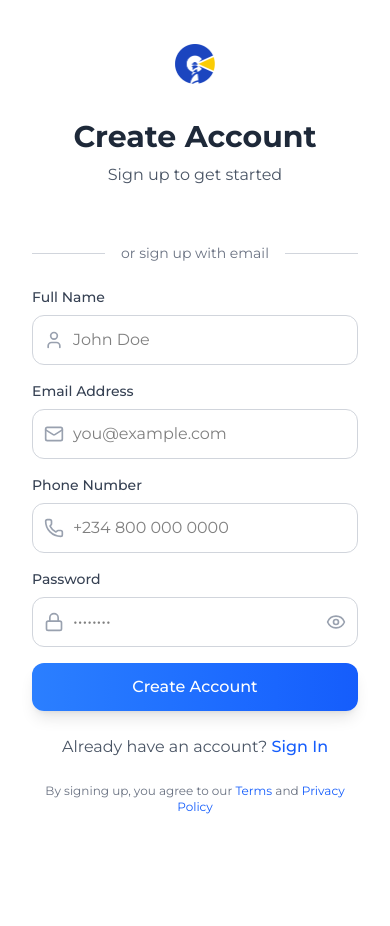
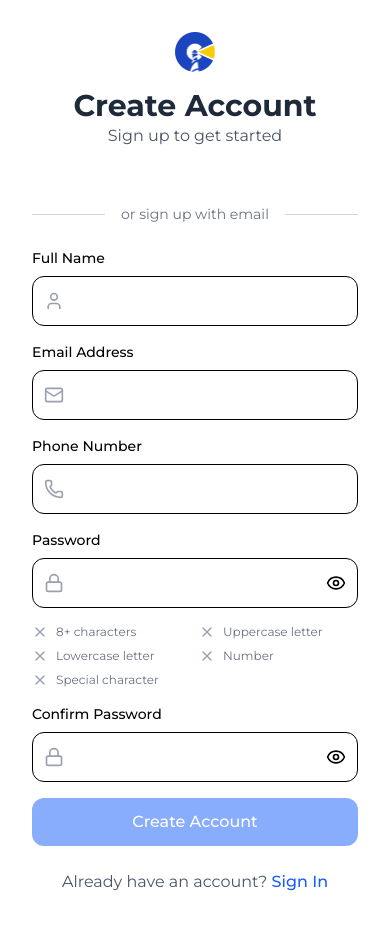
Before and after one commit to tosxin-456/craddule_3.0, a React (Vite) app: page /signup in a window 390 px wide. Before the commit the page ends 847 px from the top, so only its background shows below. Built offline with nearby package versions, Linux system fonts and the light colour scheme.

Commit message:
worked on the user

```diff
--- a/src/components/CacComplianceForm.jsx
+++ b/src/components/CacComplianceForm.jsx
@@ -885,7 +885,7 @@ export function CacComplianceForm() {
                           <Input
                             label="Name of Director & Tel. No."
                             name="directorNameAndTel"
-                            placeholder="e.g., John Doe - 08012345678"
+                            placeholder="e.g., Mary Ann - 08012345678"
                             required
                             value={formData.directorNameAndTel}
                             onChange={handleChange}
--- a/src/components/DocumentSelection.jsx
+++ b/src/components/DocumentSelection.jsx
@@ -93,7 +93,7 @@ export function DocumentSelectionModal() {
       {showModal && (
         <div className="bg-white rounded-2xl shadow-lg max-w-2xl w-full p-6">
           <h3 className="text-lg font-semibold mb-2">
-            Select Documents to Fill
+            Choose what you want us to work on
           </h3>
 
           <p className="text-gray-600 mb-4">
@@ -108,7 +108,7 @@ export function DocumentSelectionModal() {
           </p>
 
           <div className="flex flex-col space-y-3">
-            {["CAC", "FIRS", "SCUML"].map((doc) => (
+            {["CAC", "TIN", "SCUML"].map((doc) => (
               <label key={doc} className="flex items-center space-x-2">
                 <input
                   type="checkbox"
--- a/src/pages/Dashboard/index.jsx
+++ b/src/pages/Dashboard/index.jsx
@@ -108,7 +108,7 @@ export default function DashboardHome() {
             <Rocket className="w-8 h-8" />
             <h1 className="text-3xl font-bold">Founder Dashboard</h1>
           </div>
-          <p className="text-blue-100 text-lg max-w-2xl">
+          <p className="text-blue-100 text-lg">
             Your journey from compliance to funding readiness, simplified and
             tracked.
           </p>
@@ -161,7 +161,7 @@ export default function DashboardHome() {
                 <div className="p-3 bg-white/20 rounded-xl backdrop-blur-sm">
                   <AlertCircle className="w-6 h-6 text-white" />
                 </div>
-                <div className="flex-1">
+                {/* <div className="flex-1">
                   <h3 className="text-xl font-semibold text-white mb-2">
                     Next Required Action
                   </h3>
@@ -173,7 +173,7 @@ export default function DashboardHome() {
                     Upload Document
                     <ArrowRight className="w-4 h-4 group-hover:translate-x-1 transition-transform" />
                   </button>
-                </div>
+                </div> */}
               </div>
             </div>
           </section>
--- a/src/pages/login/index.jsx
+++ b/src/pages/login/index.jsx
@@ -283,8 +283,8 @@ export default function LoginPage() {
             </p>
             <div className="flex justify-center gap-4">
               <div className="bg-white/20 backdrop-blur-sm rounded-lg p-4 text-center">
-                <div className="text-3xl font-bold">500K+</div>
-                <div className="text-sm opacity-90">Active Users</div>
+                <div className="text-3xl font-bold">25K+</div>
+                <div className="text-sm opacity-90">Businesses Opened</div>
               </div>
               <div className="bg-white/20 backdrop-blur-sm rounded-lg p-4 text-center">
                 <div className="text-3xl font-bold">4.9★</div>
--- a/src/pages/otp/index.jsx
+++ b/src/pages/otp/index.jsx
@@ -3,7 +3,7 @@ import { useNavigate, useLocation } from "react-router-dom";
 import { ShieldCheck, Loader2, RefreshCcw } from "lucide-react";
 import { API_BASE_URL } from "../../config/apiConfig";
 
-const OTP_DURATION = 7 * 60; // 7 minutes in seconds
+const OTP_DURATION = 15 * 60; // 7 minutes in seconds
 
 export default function VerifyOtp() {
   const navigate = useNavigate();
--- a/src/pages/signup/index.jsx
+++ b/src/pages/signup/index.jsx
@@ -1,29 +1,33 @@
-import React, { useState } from "react";
-import { Mail, Lock, User, Phone, Eye, EyeOff } from "lucide-react";
+import React, { useEffect, useMemo, useState } from "react";
+import { Mail, Lock, User, Phone, Eye, EyeOff, Check, X } from "lucide-react";
 import { useNavigate } from "react-router-dom";
 import logo from "../../assets/logo.png";
 import { API_BASE_URL } from "../../config/apiConfig";
-import { useEffect } from "react";
 
 export default function SignUpPage() {
+  const navigate = useNavigate();
+
   const [formData, setFormData] = useState({
     name: "",
     email: "",
     phone: "",
-    password: ""
+    password: "",
+    confirmPassword: ""
   });
+
   const [showPassword, setShowPassword] = useState(false);
-  const navigate = useNavigate(); // initialize navigate
   const [loading, setLoading] = useState(false);
   const [error, setError] = useState("");
 
+  /* -------------------- handlers -------------------- */
   const handleChange = (e) => {
-    setFormData({
-      ...formData,
+    setFormData((prev) => ({
+      ...prev,
       [e.target.name]: e.target.value
-    });
+    }));
   };
 
+  /* -------------------- google auth -------------------- */
   useEffect(() => {
     /* global google */
     if (!window.google) return;
@@ -51,23 +55,15 @@ export default function SignUpPage() {
 
       const res = await fetch(`${API_BASE_URL}/users/google`, {
         method: "POST",
-        headers: {
-          "Content-Type": "application/json"
-        },
-        body: JSON.stringify({
-          idToken: response.credential
-        })
+        headers: { "Content-Type": "application/json" },
+        body: JSON.stringify({ idToken: response.credential })
       });
 
       const data = await res.json();
-
-      if (!res.ok) {
-        throw new Error(data.message || "Google login failed");
-      }
+      if (!res.ok) throw new Error(data.message || "Google login failed");
 
       localStorage.setItem("token", data.token);
       localStorage.setItem("user", JSON.stringify(data.user));
-
       navigate("/onboarding");
     } catch (err) {
       setError(err.message);
@@ -76,17 +72,44 @@ export default function SignUpPage() {
     }
   };
 
+  /* -------------------- password rules -------------------- */
+  const passwordRules = useMemo(() => {
+    const password = formData.password;
+
+    return {
+      length: password.length >= 8,
+      uppercase: /[A-Z]/.test(password),
+      lowercase: /[a-z]/.test(password),
+      number: /\d/.test(password),
+      special: /[^A-Za-z0-9]/.test(password)
+    };
+  }, [formData.password]);
+
+  const isPasswordValid = Object.values(passwordRules).every(Boolean);
+  const passwordsMatch =
+    formData.password && formData.password === formData.confirmPassword;
+
+  /* -------------------- submit -------------------- */
   const handleSubmit = async (e) => {
     e.preventDefault();
     setError("");
+
+    if (!isPasswordValid) {
+      setError("Password does not meet requirements");
+      return;
+    }
+
+    if (!passwordsMatch) {
+      setError("Passwords do not match");
+      return;
+    }
+
     setLoading(true);
 
     try {
       const res = await fetch(`${API_BASE_URL}/users/register`, {
         method: "POST",
-        headers: {
-          "Content-Type": "application/json"
-        },
+        headers: { "Content-Type": "application/json" },
         body: JSON.stringify({
           fullName: formData.name,
           email: formData.email,
@@ -100,20 +123,11 @@ export default function SignUpPage() {
       });
 
       const data = await res.json();
+      if (!res.ok) throw new Error(data.message || "Sign up failed");
 
-      if (!res.ok) {
-        throw new Error(data.message || "Sign up failed");
-      }
-
-      /**
-       * IMPORTANT:
-       * Registration only creates user + OTP
-       * No token is stored here
-       */
-      // console.log(data);
       navigate("/otp", {
         state: {
-          otpId: data.otpId, // 👈 backend must return this
+          otpId: data.otpId,
           email: formData.email
         }
       });
@@ -124,179 +138,185 @@ export default function SignUpPage() {
     }
   };
 
+  /* -------------------- ui helpers -------------------- */
+  const Rule = ({ ok, text }) => (
+    <div className="flex items-center gap-2 text-xs">
+      {ok ? (
+        <Check className="w-4 h-4 text-green-500" />
+      ) : (
+        <X className="w-4 h-4 text-gray-400" />
+      )}
+      <span className={ok ? "text-green-600" : "text-gray-500"}>{text}</span>
+    </div>
+  );
+
+  /* -------------------- render -------------------- */
   return (
     <div className="min-h-screen font-mont flex">
-      {/* Left Side - Image */}
+      {/* Left */}
       <div className="hidden lg:block lg:w-1/2 relative overflow-hidden">
         <img
           src="https://images.unsplash.com/photo-1618005198919-d3d4b5a92ead?w=1200&q=80"
           alt="Background"
           className="absolute inset-0 w-full h-full object-cover"
         />
-        <div className="absolute inset-0 bg-gradient-to-br from-blue-600/40 to-blue-600/40"></div>
-        <div className="absolute inset-0 flex items-center justify-center p-12">
-          <div className="text-white max-w-md">
-            <h1 className="text-4xl lg:text-5xl font-bold mb-6">
-              Welcome to Craddule
-            </h1>
-            <p className="text-lg lg:text-xl opacity-90 mb-4">
-              Craddule is evolving into a structured, end-to-end founder
-              enablement
+        <div className="absolute inset-0 bg-blue-600/40" />
+        <div className="absolute inset-0 flex items-center justify-center p-12 text-white">
+          <div>
+            <h1 className="text-5xl font-bold mb-6">Welcome to Craddule</h1>
+            <p className="text-xl opacity-90">
+              A structured, end-to-end founder enablement platform
             </p>
           </div>
         </div>
       </div>
 
-      {/* Right Side - Form */}
+      {/* Right */}
       <div className="w-full lg:w-1/2 flex items-center justify-center p-8 bg-white">
         <div className="w-full max-w-md">
           <div className="text-center mb-8">
-            <div className="inline-block p-3 rounded-2xl mb-4">
-              <img src={logo} className="w-10 h-10 text-white" />
-            </div>
-            <h2 className="text-3xl font-bold text-gray-800 mb-2">
-              Create Account
-            </h2>
+            <img src={logo} className="w-10 h-10 mx-auto mb-4" />
+            <h2 className="text-3xl font-bold text-gray-800">Create Account</h2>
             <p className="text-gray-600">Sign up to get started</p>
           </div>
+
           {error && (
-            <div className="mb-4 p-3 text-sm text-yellow-700 bg-yellow-100 rounded-lg">
+            <div className="mb-4 p-3 text-sm text-red-700 bg-red-100 rounded-lg">
               {error}
             </div>
           )}
 
-          <div
-            id="google-signin-btn"
-            className="w-full mb-6 flex justify-center"
-          ></div>
+          <div id="google-signin-btn" className="mb-6 flex justify-center" />
 
           <div className="flex items-center gap-4 mb-6">
-            <div className="flex-1 h-px bg-gray-300"></div>
-            <span className="text-gray-500 text-sm">or sign up with email</span>
-            <div className="flex-1 h-px bg-gray-300"></div>
+            <div className="flex-1 h-px bg-gray-300" />
+            <span className="text-sm text-gray-500">or sign up with email</span>
+            <div className="flex-1 h-px bg-gray-300" />
           </div>
 
-          {/* Sign Up Form */}
-          <div className="space-y-4">
-            <div>
-              <label className="block text-sm font-medium text-gray-700 mb-2">
-                Full Name
-              </label>
-              <div className="relative">
-                <User className="absolute left-3 top-1/2 transform -translate-y-1/2 w-5 h-5 text-gray-400" />
-                <input
-                  type="text"
+          <form className="space-y-4" onSubmit={handleSubmit}>
+            {/* name */}
+            <Input
+              icon={User}
+              label="Full Name"
               name="name"
               value={formData.name}
               onChange={handleChange}
-                  className="w-full pl-10 pr-4 py-3 border border-gray-300 rounded-xl focus:outline-none focus:ring-2 focus:ring-blue-500 focus:border-transparent transition-all"
-                  placeholder="John Doe"
-                  required
             />
-              </div>
-            </div>
 
-            <div>
-              <label className="block text-sm font-medium text-gray-700 mb-2">
-                Email Address
-              </label>
-              <div className="relative">
-                <Mail className="absolute left-3 top-1/2 transform -translate-y-1/2 w-5 h-5 text-gray-400" />
-                <input
+            {/* email */}
+            <Input
+              icon={Mail}
+              label="Email Address"
+              name="email"
               type="email"
-                  name="email"
               value={formData.email}
               onChange={handleChange}
-                  className="w-full pl-10 pr-4 py-3 border border-gray-300 rounded-xl focus:outline-none focus:ring-2 focus:ring-blue-500 focus:border-transparent transition-all"
-                  placeholder="you@example.com"
-                  required
             />
-              </div>
-            </div>
 
-            <div>
-              <label className="block text-sm font-medium text-gray-700 mb-2">
-                Phone Number
-              </label>
-              <div className="relative">
-                <Phone className="absolute left-3 top-1/2 transform -translate-y-1/2 w-5 h-5 text-gray-400" />
-                <input
-                  type="tel"
+            {/* phone */}
+            <Input
+              icon={Phone}
+              label="Phone Number"
               name="phone"
               value={formData.phone}
               onChange={handleChange}
-                  className="w-full pl-10 pr-4 py-3 border border-gray-300 rounded-xl focus:outline-none focus:ring-2 focus:ring-blue-500 focus:border-transparent transition-all"
-                  placeholder="+234 800 000 0000"
-                  required
             />
-              </div>
-            </div>
 
-            <div>
-              <label className="block text-sm font-medium text-gray-700 mb-2">
-                Password
-              </label>
-              <div className="relative">
-                <Lock className="absolute left-3 top-1/2 transform -translate-y-1/2 w-5 h-5 text-gray-400" />
-
-                <input
-                  type={showPassword ? "text" : "password"}
+            {/* password */}
+            <PasswordInput
+              label="Password"
               name="password"
               value={formData.password}
               onChange={handleChange}
-                  className="w-full pl-10 pr-12 py-3 border border-gray-300 rounded-xl focus:outline-none focus:ring-2 focus:ring-blue-500 focus:border-transparent transition-all"
-                  placeholder="••••••••"
-                  required
+              show={showPassword}
+              toggle={() => setShowPassword(!showPassword)}
             />
 
-                <button
-                  type="button"
-                  onClick={() => setShowPassword(!showPassword)}
-                  className="absolute right-3 top-1/2 transform -translate-y-1/2 text-gray-400 hover:text-gray-600"
-                >
-                  {showPassword ? (
-                    <EyeOff className="w-5 h-5" />
-                  ) : (
-                    <Eye className="w-5 h-5" />
-                  )}
-                </button>
-              </div>
+            {/* rules */}
+            <div className="grid grid-cols-2 gap-2 mt-2">
+              <Rule ok={passwordRules.length} text="8+ characters" />
+              <Rule ok={passwordRules.uppercase} text="Uppercase letter" />
+              <Rule ok={passwordRules.lowercase} text="Lowercase letter" />
+              <Rule ok={passwordRules.number} text="Number" />
+              <Rule ok={passwordRules.special} text="Special character" />
             </div>
 
+            {/* confirm password */}
+            <PasswordInput
+              label="Confirm Password"
+              name="confirmPassword"
+              value={formData.confirmPassword}
+              onChange={handleChange}
+              show={showPassword}
+              toggle={() => setShowPassword(!showPassword)}
+            />
+
+            {!passwordsMatch && formData.confirmPassword && (
+              <p className="text-xs text-red-500">Passwords do not match</p>
+            )}
+
             <button
-              onClick={handleSubmit}
-              disabled={loading}
-              className="w-full flex items-center justify-center gap-2 bg-gradient-to-r from-blue-500 to-blue-600 text-white py-3 rounded-xl font-medium hover:from-blue-600 hover:to-blue-700 transform hover:scale-[1.02] transition-all duration-200 shadow-lg hover:shadow-xl disabled:opacity-50"
+              type="submit"
+              disabled={loading || !isPasswordValid || !passwordsMatch}
+              className="w-full bg-blue-600 text-white py-3 rounded-xl font-medium disabled:opacity-50"
             >
-              {loading && (
-                <div className="w-5 h-5 border-2 border-white border-t-transparent rounded-full animate-spin"></div>
-              )}
-              {!loading && "Create Account"}
+              {loading ? "Creating account..." : "Create Account"}
             </button>
-          </div>
+          </form>
 
           <p className="text-center text-gray-600 mt-6">
             Already have an account?{" "}
-            <a
+            <span
               onClick={() => navigate("/login")}
-              className="text-blue-600 cursor-pointer font-medium hover:text-blue-700 transition-colors"
+              className="text-blue-600 cursor-pointer font-medium"
             >
               Sign In
-            </a>
-          </p>
-
-          <p className="text-center text-xs text-gray-500 mt-6">
-            By signing up, you agree to our{" "}
-            <a href="#" className="text-blue-600 hover:underline">
-              Terms
-            </a>{" "}
-            and{" "}
-            <a href="#" className="text-blue-600 hover:underline">
-              Privacy Policy
-            </a>
+            </span>
           </p>
         </div>
       </div>
     </div>
   );
 }
+
+/* -------------------- reusable inputs -------------------- */
+function Input({ icon: Icon, label, ...props }) {
+  return (
+    <div>
+      <label className="block text-sm font-medium mb-2">{label}</label>
+      <div className="relative">
+        <Icon className="absolute left-3 top-1/2 -translate-y-1/2 w-5 h-5 text-gray-400" />
+        <input
+          {...props}
+          required
+          className="w-full pl-10 pr-4 py-3 border rounded-xl focus:ring-2 focus:ring-blue-500"
+        />
+      </div>
+    </div>
+  );
+}
+
+function PasswordInput({ label, show, toggle, ...props }) {
+  return (
+    <div>
+      <label className="block text-sm font-medium mb-2">{label}</label>
+      <div className="relative">
+        <Lock className="absolute left-3 top-1/2 -translate-y-1/2 w-5 h-5 text-gray-400" />
+        <input
+          {...props}
+          type={show ? "text" : "password"}
+          required
+          className="w-full pl-10 pr-12 py-3 border rounded-xl focus:ring-2 focus:ring-blue-500"
+        />
+        <button
+          type="button"
+          onClick={toggle}
+          className="absolute right-3 top-1/2 -translate-y-1/2"
+        >
+          {show ? <EyeOff className="w-5 h-5" /> : <Eye className="w-5 h-5" />}
+        </button>
+      </div>
+    </div>
+  );
+}
```
Also changed, not shown: src/components/FirsComplianceForm.jsx (+4 -4 lines), src/components/StartFlowModal.jsx (+33 -33 lines), src/pages/FounderAIWalkthrough/index.jsx (+14 -1 lines), src/pages/onboarding/index.jsx (+35 -157 lines), 1 other file (tests, documents, lock files or other folders). Lines whose indentation alone changed are shown as unchanged.
